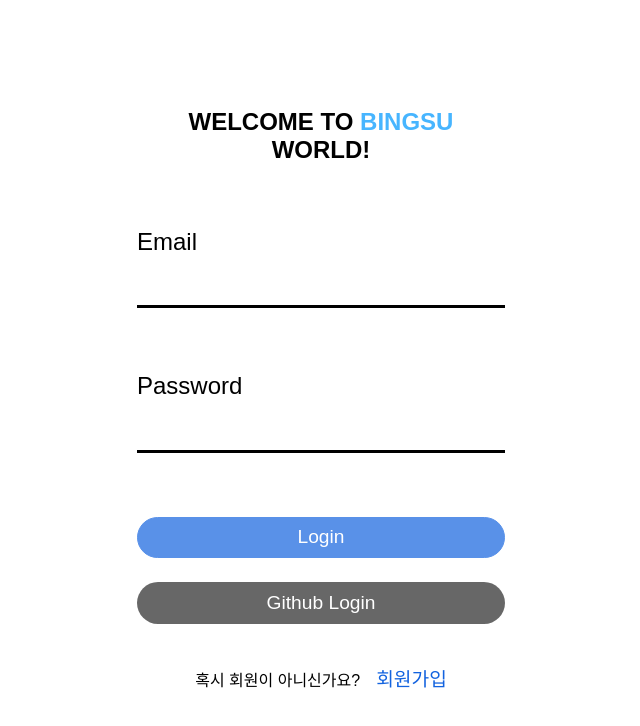
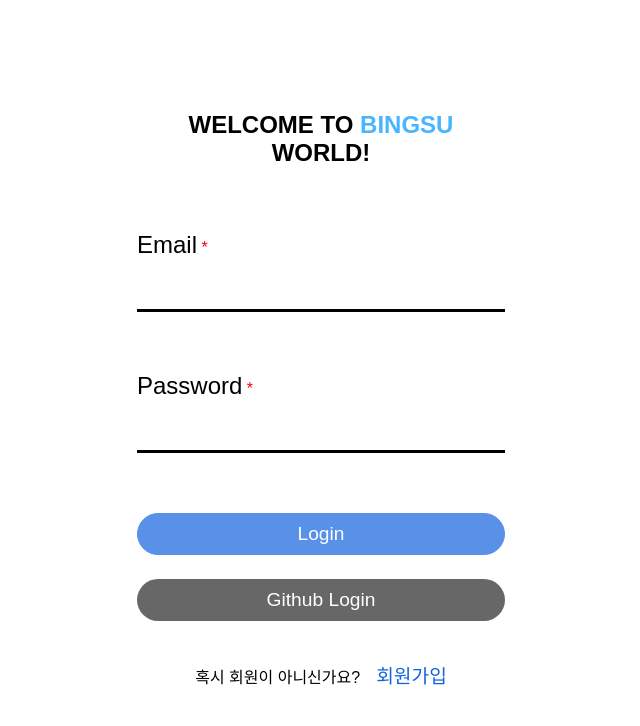
Before and after one commit to heading1/WYLSBingsu, a React app in the folder client/: page /login in a window 1280 px wide. Shown: the top 726 px of the page, without its empty margins (319-959 px from the left). Built offline with nearby package versions, Linux system fonts and the light colour scheme; a web font is replaced by a local one.

Commit message:
[#109]feat: CustomForm의 header를 원하는 문구를 넣을 수 있도록 수정

```diff
--- a/client/src/common/form-component/CustomForm.tsx
+++ b/client/src/common/form-component/CustomForm.tsx
@@ -5,9 +5,16 @@
 interface FormProps {
   children?: React.ReactNode;
   onSubmit: (data: FormInputType) => void;
+  header?: string;
+  registerMode?: boolean;
 }
 
-const CustomForm: React.FC<FormProps> = ({ children, onSubmit }) => {
+const CustomForm: React.FC<FormProps> = ({
+  children,
+  onSubmit,
+  header,
+  registerMode,
+}) => {
   const {
     register,
     handleSubmit,
@@ -17,10 +24,18 @@
   return (
     <StyledForm onSubmit={handleSubmit(onSubmit)}>
       <h1>
-        WELCOME TO <strong>BINGSU</strong> WORLD!
+        {header ? (
+          <strong>{header}</strong>
+        ) : (
+          <>
+            WELCOME TO <strong>BINGSU</strong> WORLD!
+          </>
+        )}
       </h1>
       <div>
-        <label htmlFor="emailInput">Email</label>
+        <label htmlFor="emailInput">
+          Email<span> *</span>
+        </label>
         <input
           id="emailInput"
           type="text"
@@ -38,7 +53,9 @@
         )}
       </div>
       <div>
-        <label htmlFor="passwordInput">Password</label>
+        <label htmlFor="passwordInput">
+          Password<span> *</span>
+        </label>
         <input
           id="passwordInput"
           type="password"
@@ -59,6 +76,12 @@
           <p>비밀번호의 길이는 8글자 이상 20글자 이하입니다.</p>
         )}
       </div>
+      {registerMode && (
+        <div>
+          <label htmlFor="nickName">닉네임</label>
+          <input id="nickName" type="text" {...register('nickName')} />
+        </div>
+      )}
       {children}
     </StyledForm>
   );
--- a/client/src/common/form-component/CustomFormStyle.tsx
+++ b/client/src/common/form-component/CustomFormStyle.tsx
@@ -22,6 +22,11 @@
   & label {
     margin-bottom: 0.9rem;
     font-size: 1.5rem;
+
+    & > span {
+      color: red;
+      font-size: 1rem;
+    }
   }
 
   & input {
@@ -46,7 +51,7 @@
   }
 
   & > div {
-    margin-bottom: 4rem;
+    margin-bottom: 3.8rem;
   }
 
   & p {
```
